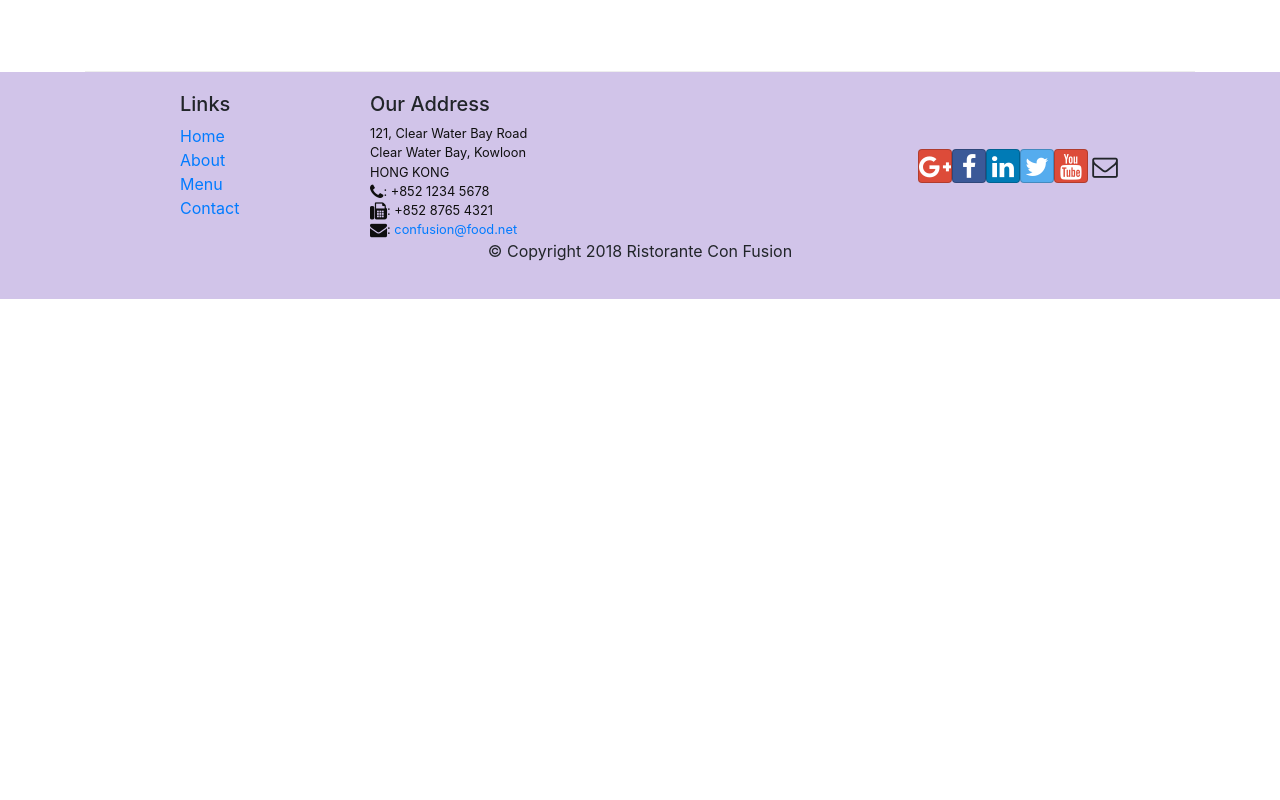
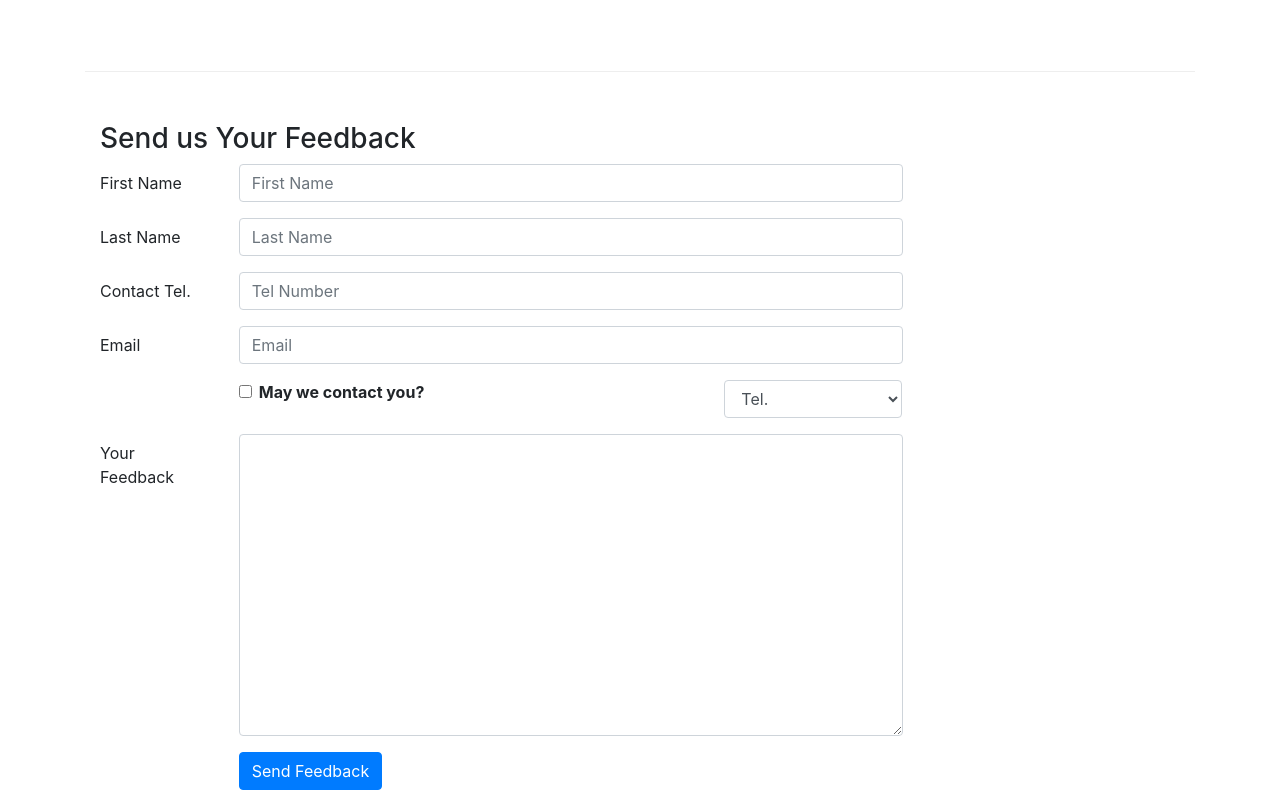
Before and after one commit to budhasanjeev/Learning-React-Coursera, a React (Create React App) app: page /contactus in a window 1280 px wide. Shown: the part 800-1600 px from the top of the page. Before the commit the page ends 1099 px from the top, so only its background shows below. Built offline with nearby package versions, Linux system fonts and the light colour scheme.

Commit message:
Controlled Forms

```diff
--- a/src/components/ContactComponent.js
+++ b/src/components/ContactComponent.js
@@ -1,8 +1,43 @@
-import React from 'react';
-import { Breadcrumb, BreadcrumbItem } from 'reactstrap';
+import React, { Component } from 'react';
+import { Breadcrumb, BreadcrumbItem, Form, FormGroup, Label, Input, Col, Button } from 'reactstrap';
 import { Link } from 'react-router-dom';
 
-function Contact(props) {
+class Contact extends Component {
+
+    constructor(props) {
+        super(props);
+
+        this.state = {
+            firstName: '',
+            lastName: '',
+            telNum: '',
+            email: '',
+            agree: false,
+            contactType: 'Tel.',
+            message: ''
+        };
+
+        this.handleSubmit = this.handleSubmit.bind(this);
+        this.handleInputChange = this.handleInputChange.bind(this);
+    }
+
+    handleInputChange(event) {
+        const target = event.target;
+        const value = target.type === "checkbox" ? target.checked : target.value;
+        const name = target.name;
+
+        this.setState({
+            [name]: value
+        });
+
+    }
+
+    handleSubmit(event) {
+        alert(`The current state of form is ${JSON.stringify(this.state)}`);
+        event.preventDefault();
+    }
+
+    render() {
         return(
             <div className="container">
                 <div className="row">
@@ -41,8 +76,79 @@ function Contact(props) {
                         </div>
                     </div>
                 </div>
+                <div className="row row-content">
+                    <div className="col-12">
+                        <h3>Send us Your Feedback</h3>
+                    </div>
+                    <div className="col-12 col-md-9">
+                        <Form onSubmit={this.handleSubmit}>
+                            <FormGroup row>
+                                <Label htmlFor="firstName" md={2}>First Name</Label>
+                                <Col md={10}>
+                                    <Input type="text" id="firstName" name="firstName" placeholder="First Name"
+                                    value={this.state.firstName} onChange={this.handleInputChange} />
+                                </Col>
+                            </FormGroup>
+
+                            <FormGroup row>
+                                <Label htmlFor="lastName" md={2}>Last Name</Label>
+                                <Col md={10}>
+                                    <Input type="text" id="lastName" name="lastName" placeholder="Last Name"
+                                    value={this.state.lastName} onChange={this.handleInputChange} />
+                                </Col>
+                            </FormGroup>
+
+                            <FormGroup row>
+                                <Label htmlFor="telNum" md={2}>Contact Tel.</Label>
+                                <Col md={10}>
+                                    <Input type="tel" id="telNum" name="telNum" placeholder="Tel Number"
+                                    value={this.state.telnum} onChange={this.handleInputChange} />
+                                </Col>
+                            </FormGroup>
+
+                            <FormGroup row>
+                                <Label htmlFor="email" md={2}>Email</Label>
+                                <Col md={10}>
+                                    <Input type="email" id="email" name="email" placeholder="Email"
+                                    value={this.state.email} onChange={this.handleInputChange} />
+                                </Col>
+                            </FormGroup>
+
+                            <FormGroup row>
+                                <Col md={{size: 6, offset: 2}}>
+                                    <FormGroup check>
+                                        <Input type="checkbox" name="agree" checked={this.state.agree}
+                                        onChange={this.handleInputChange} /> {' '} <strong>May we contact you?</strong>
+                                    </FormGroup>
+                                </Col>
+                                <Col md={{size: 3, offset: 1}}>
+                                    <Input type="select" name="contactType" value={this.state.contactType} onChange={this.handleInputChange}>
+                                        <option>Tel.</option>
+                                        <option>Email</option>
+                                    </Input>
+                                </Col>
+                            </FormGroup>
+
+                            <FormGroup row>
+                                <Label htmlFor="message" md={2}>Your Feedback</Label>
+                                <Col md={10}>
+                                    <Input type="textarea" id="message" name="message" rows="12"
+                                    value={this.state.message} onChange={this.handleInputChange} />
+                                </Col>
+                            </FormGroup>
+
+                            <FormGroup row>
+                                <Col md={{size: 10, offset: 2}}>
+                                    <Button type="submit" color="primary">Send Feedback</Button>
+                                </Col>
+                            </FormGroup>
+                        </Form>
+                    </div>
+                </div>
             </div>
         );
     }
 
+}
+
 export default Contact;
```
Lines whose indentation alone changed are shown as unchanged.
